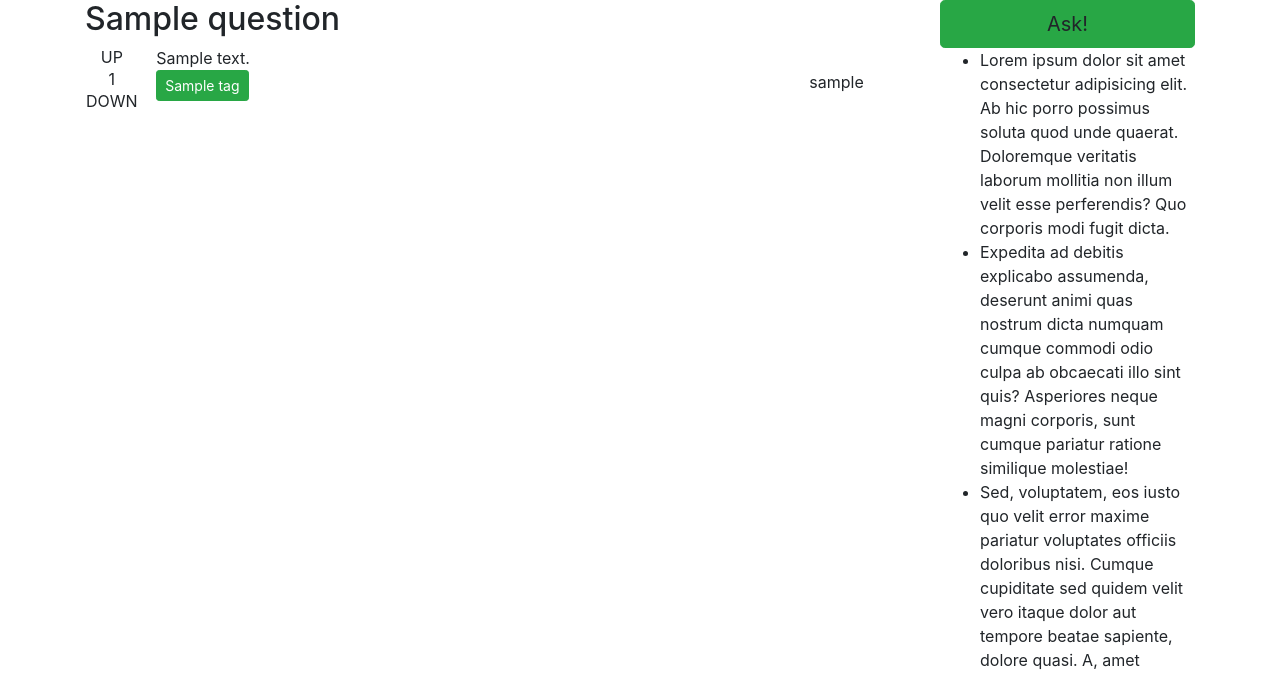
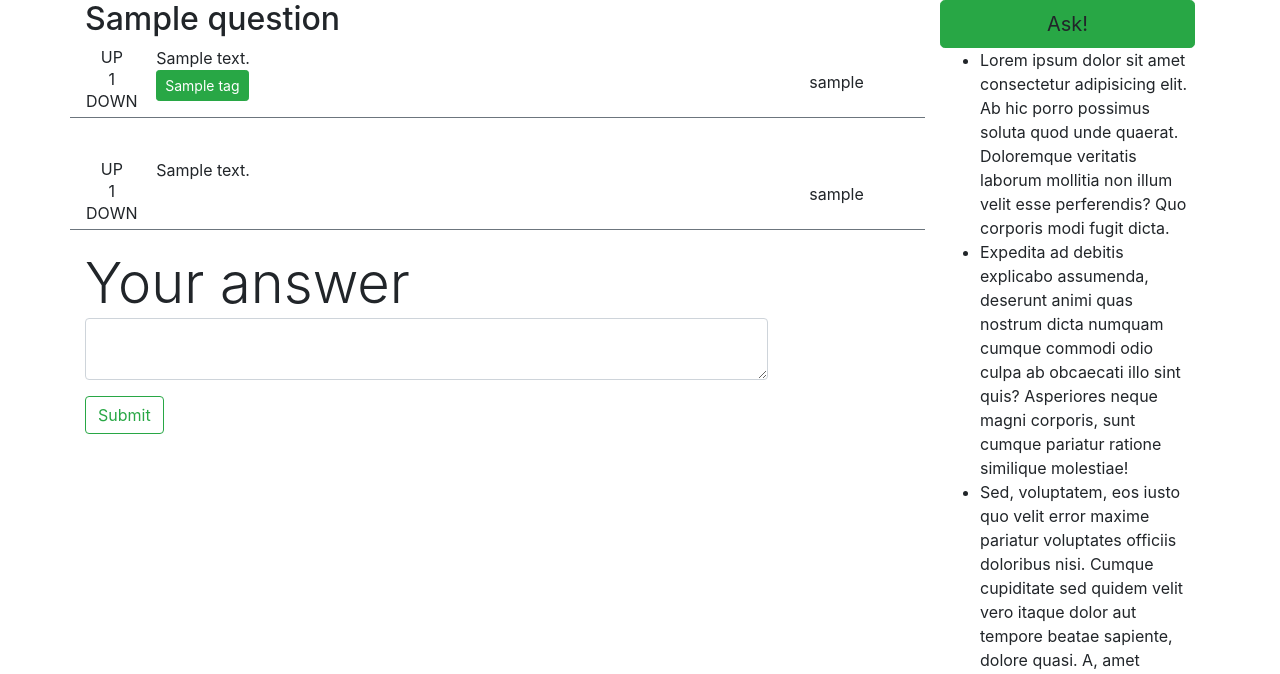
Before and after one commit to bejibiu/hasker, a Django app: page /question/1/ in a window 1280 px wide. Shown: the part 70-744 px from the top of the page. Run offline with Django 3.2, Linux system fonts and the light colour scheme; a user stored in the database is signed in; tables that the repository leaves empty hold one stand-in row (values such as "Sample post"); grey boxes marked "Sample" are stand-in pictures; some libraries are stand-ins or nearby versions.

Commit message:
add valid template answer with form to create answer

```diff
--- a/question_and_answer/forms.py
+++ b/question_and_answer/forms.py
@@ -9,6 +9,7 @@ class QuestionForm(forms.ModelForm):
         model = Question
         fields = ('title', 'text', 'tags')
 
+
 class AnswerForm(forms.ModelForm):
     class Meta:
         model = Answer
--- a/question_and_answer/templates/question_and_answer/question_detail.html
+++ b/question_and_answer/templates/question_and_answer/question_detail.html
@@ -1,7 +1,7 @@
 {% extends  'base.html' %}
 {% block content %}
     <h2>{{object.title}}</h2>
-<div class="row">
+<div class="row question">
     <div class="col-1">
         <table>
             <tr>
@@ -16,6 +16,11 @@
                 <td class="text-center">
                     DOWN
                 </td> </tr>
+            {% if answer.accepted %}
+            <tr>
+                <td>GRADE!</td>
+            </tr>
+            {% endif %}
         </table>
     </div>
     <div class="col-11">
@@ -38,5 +43,57 @@
     </div>
     </div>
 </div>
+{% for answer in object.answer_set.all %}
+<div class="row answer">
+    <div class="col-1">
+        <table>
+            <tr>
+                <td class="text-center">
+                     UP
+                </td></tr>
+            <tr>
+                <td class="text-center">
+                    {{answer.votes}}
+                </td> </tr>
+            <tr>
+                <td class="text-center">
+                    DOWN
+                </td> </tr>
+        </table>
+    </div>
+    <div class="col-11">
+        <div class="row">
+            <div class="col-12">
+                {{answer.text}}
+            </div>
+        </div>
+        <div class="row justify-content-between">
+            <div class="col-2 offset-10">
+                {{answer.author}}
+            </div>
+        </div>
+    </div>
+</div>
+{% endfor %}
+
+{% if user.is_authenticated %}
+<div class="display-4">Your answer</div>
+<form action="" method="post">
+    {% csrf_token %}
+    {% for field in form %}
+    <div class="form-group row">
+        <div class="col-sm-10">
+             <textarea class="form-control" name="{{field.html_name}}"></textarea>
+            <span class="help-inline">
+                {% for error in  field.errors %}{{ error }}{% endfor %}
+            </span>
+        </div>
+    </div>
+    {% endfor %}
+    <div class="form-actions">
+        <button type="submit" id="send_answer_btn" class="btn btn-outline-success" >Submit</button>
+    </div>
+</form>
+{% endif %}
 
 {% endblock %}
--- a/question_and_answer/views.py
+++ b/question_and_answer/views.py
@@ -1,9 +1,11 @@
 from django.contrib import messages
+from django.db.transaction import commit
 from django.shortcuts import render, redirect
 from django.urls import reverse
 from django.views.generic import CreateView, ListView, DetailView
+from django.views.generic.edit import FormMixin
 
-from question_and_answer.forms import QuestionForm
+from question_and_answer.forms import QuestionForm, AnswerForm
 from question_and_answer.models import Question, Tags
 
 
@@ -31,5 +33,20 @@ class QuestionCreateView(CreateView):
         return render(request, "index.html", {"question_form": question_form})
 
 
-class DetailQuestion(DetailView):
+class DetailQuestion(DetailView, FormMixin):
     model = Question
+    form_class = AnswerForm
+    http_method_names = ['get', 'post']
+
+    def post(self, request, pk):
+        form_answer = self.form_class(request.POST)
+        if form_answer.is_valid():
+            answer = form_answer.save(commit=False)
+            answer.author = request.user
+            answer.question = Question.objects.get(pk=pk)
+            answer.save()
+            messages.success(self.request, 'Answer saved successfully')
+            return redirect(answer.question.get_absolute_url())
+        self.object = self.get_object()
+        context = self.get_context_data(object=self.object)
+        return self.render_to_response(context)
--- a/static/css/main.css
+++ b/static/css/main.css
@@ -1,6 +1,13 @@
 .question {
-    border-bottom: 1px solid var(--gray)
+    border-bottom: 1px solid var(--gray);
+    padding-bottom: 5px;
+    margin-bottom: 40px;
 }
+.answer {
+ border-bottom: 1px solid var(--gray);
+    padding-bottom: 5px;
+    margin-bottom: 20px;
+    }
 .btn-tag {
 min-width: 70px;
 }
```
Also changed, not shown: tests/functional_tests.py (+11 -2 lines).
